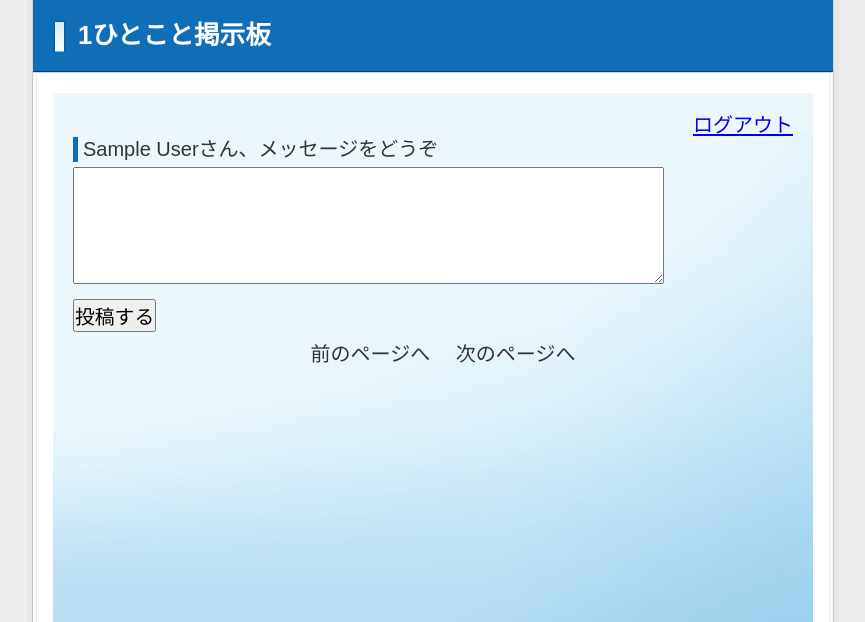
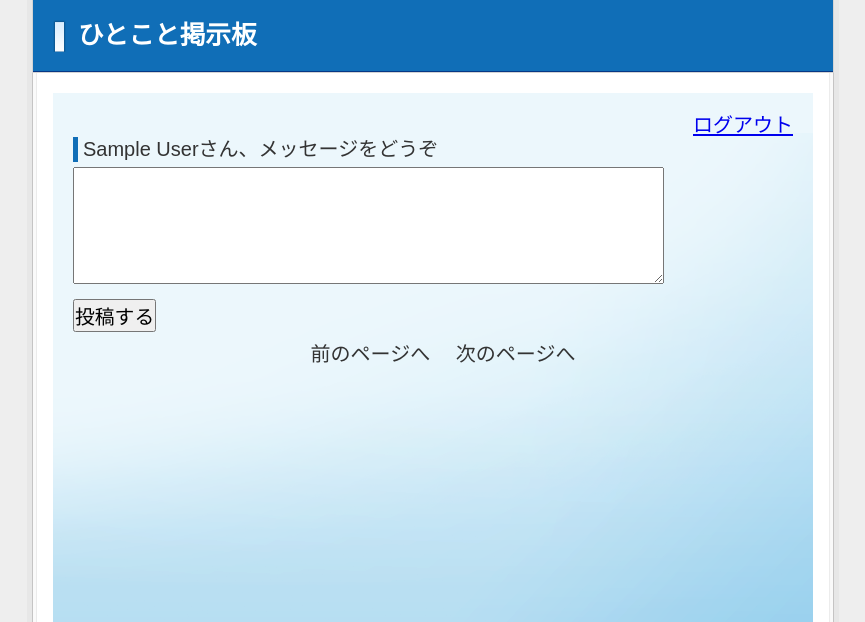
Before and after one commit to giyana/codegym-php, a PHP site: page /php-challenge/index.php?page=1 in a window 1280 px wide. Shown: the top 622 px of the page, without its empty margins (207-1072 px from the left). Run offline with PHP 8.4, Linux system fonts and the light colour scheme; the visitor is signed in with stand-in values (Sample User, id 1); data that the repository does not hold is empty.

Commit message:
[fix]文章ミス修正

```diff
--- a/html/php-challenge/index.php
+++ b/html/php-challenge/index.php
@@ -188,7 +188,7 @@ if (isset($_POST['favorite'])) {
 <body>
     <div id="wrap">
         <div id="head">
-            <h1>1ひとこと掲示板</h1>
+            <h1>ひとこと掲示板</h1>
         </div>
         <div id="content">
             <div style="text-align: right"><a href="logout.php">ログアウト</a></div>
```
